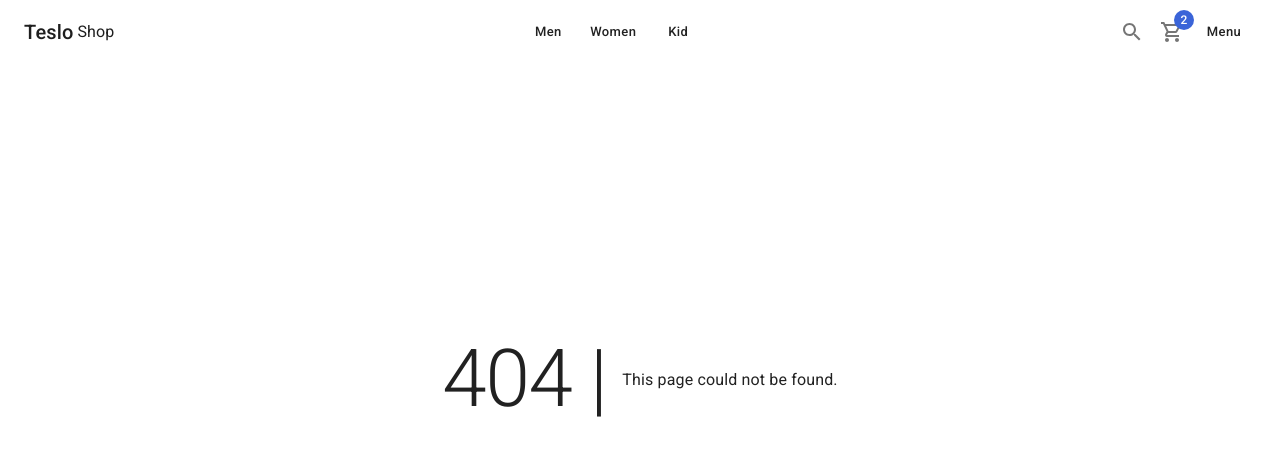
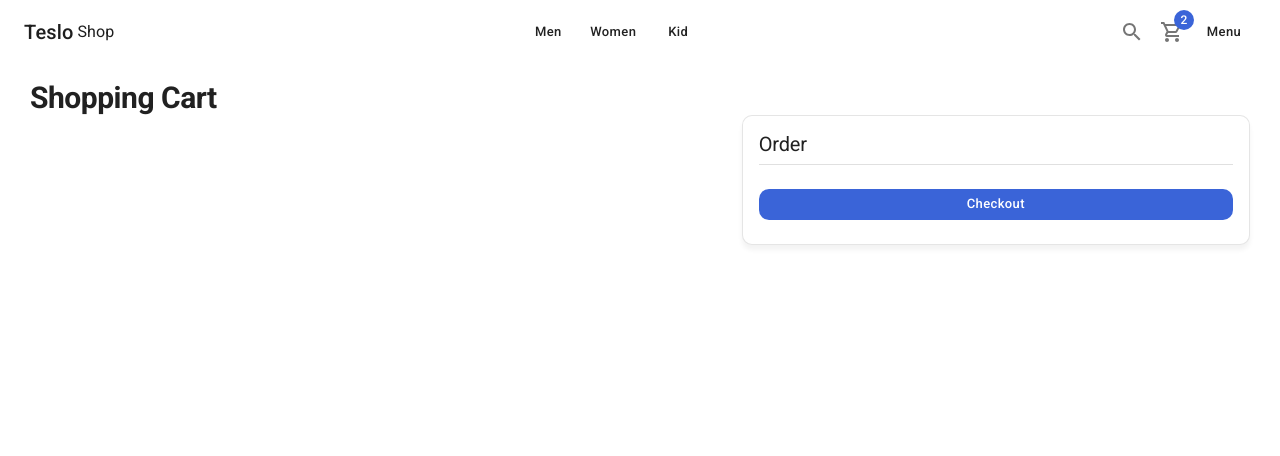
Before and after one commit to JLin-99/teslo-shop, a Next.js app: page /cart in a window 1280 px wide. Before the commit this address had no page. Shown: the top 456 px of the page. Built offline with nearby package versions, Linux system fonts and the light colour scheme.

Commit message:
Add CartPage

```diff
--- /dev/null
+++ b/pages/cart/index.tsx
@@ -0,0 +1,39 @@
+import { ShopLayout } from "@/components/layouts";
+import {
+  Box,
+  Button,
+  Card,
+  CardContent,
+  Divider,
+  Grid,
+  Typography,
+} from "@mui/material";
+
+const CartPage = () => {
+  return (
+    <ShopLayout title="Shopping Cart - 3" pageDescription="Shopping cart">
+      <Typography variant="h1" component="h1">
+        Shopping Cart
+      </Typography>
+
+      <Grid container>
+        <Grid item xs={12} sm={7}></Grid>
+        <Grid item xs={12} sm={5}>
+          <Card className="summary-card">
+            <CardContent>
+              <Typography variant="h2">Order</Typography>
+              <Divider sx={{ my: 1 }} />
+
+              <Box sx={{ mt: 3 }}>
+                <Button color="secondary" className="circular-btn" fullWidth>
+                  Checkout
+                </Button>
+              </Box>
+            </CardContent>
+          </Card>
+        </Grid>
+      </Grid>
+    </ShopLayout>
+  );
+};
+export default CartPage;
```
